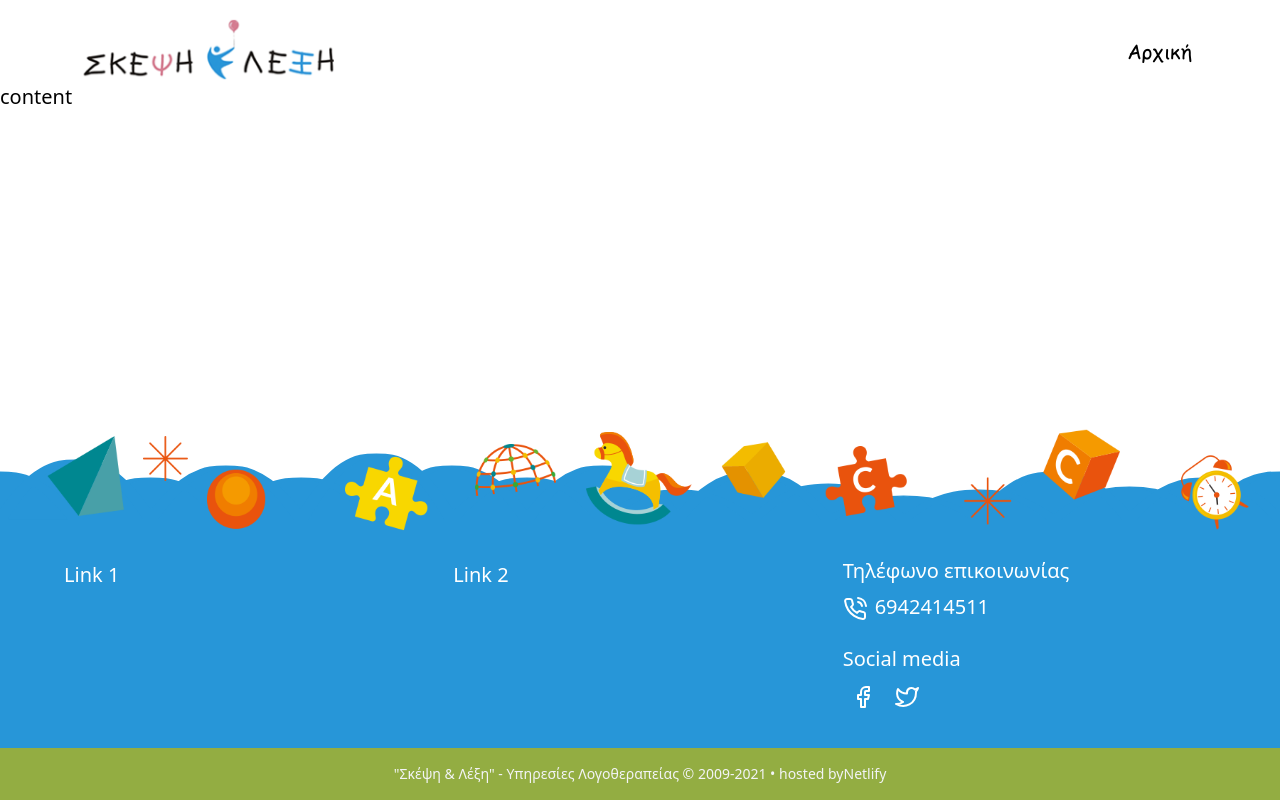
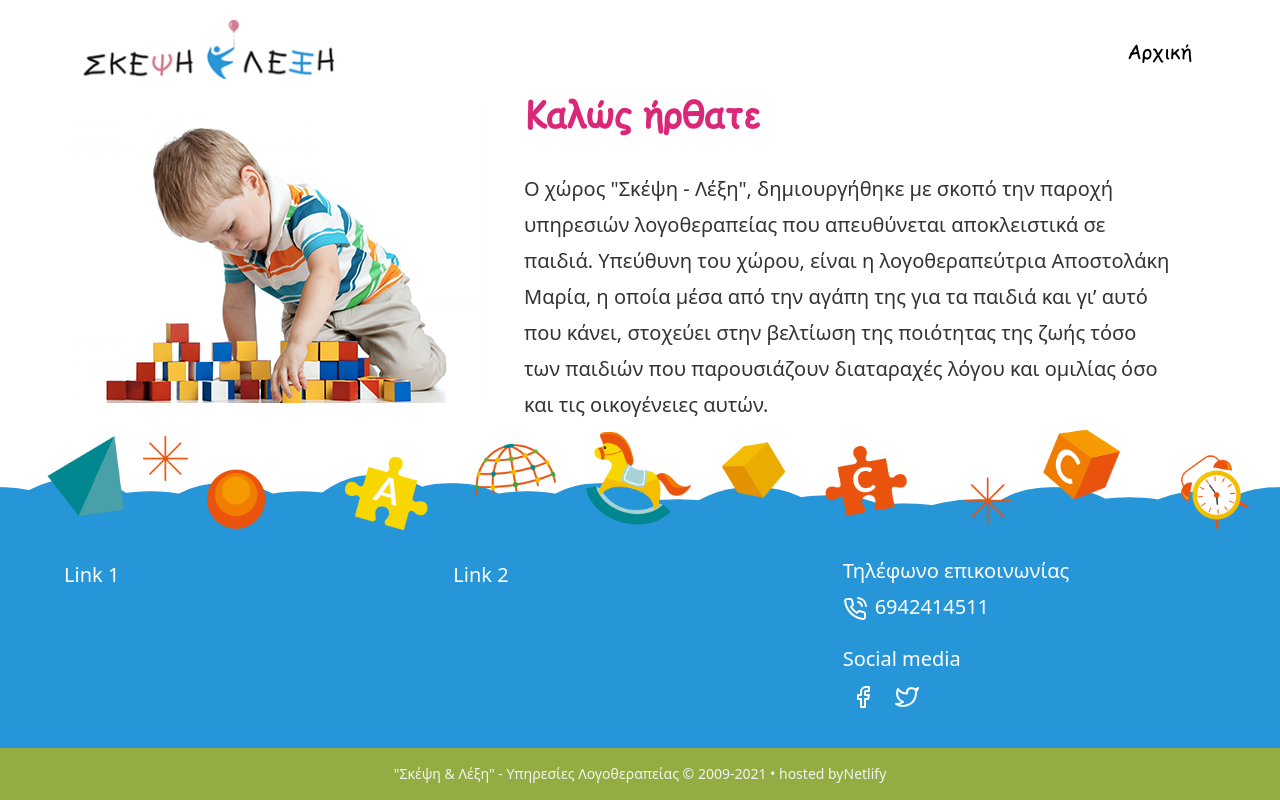
Before and after one commit to vkarampinis/skepsileksi.gr, a Next.js app: page / in a window 1280 px wide. Built offline with nearby package versions, Linux system fonts and the light colour scheme.

Commit message:
create BaseLayout

```diff
--- /dev/null
+++ b/components/BaseLayout.js
@@ -0,0 +1,18 @@
+import Head from "next/head";
+import Footer from "./Footer";
+import Header from "./Header";
+
+export default function BaseLayout({ title = "Λογοθεραπεία", children }) {
+  return (
+    <div className="container flex flex-col h-screen max-w-full text-xl bg-my-white text-my-base font-body">
+      <Head>
+        <title>{title}</title>
+        <meta name="description" content="Generated by create next app" />
+        <link rel="icon" href="/favicon.ico" />
+      </Head>
+      <Header />
+      <div className="flex-grow">{children}</div>
+      <Footer />
+    </div>
+  );
+}
--- a/pages/index.js
+++ b/pages/index.js
@@ -1,18 +1,34 @@
-import Head from "next/head";
-import Footer from "../components/Footer";
-import Header from "../components/Header";
+import BaseLayout from "../components/BaseLayout";
 
 export default function Home() {
   return (
-    <div className="container flex flex-col h-screen max-w-full text-xl bg-my-white text-my-base font-body">
-      <Head>
-        <title>Λογοθεραπεία</title>
-        <meta name="description" content="Generated by create next app" />
-        <link rel="icon" href="/favicon.ico" />
-      </Head>
-      <Header />
-      <div className="flex-grow">content</div>
-      <Footer />
+    <BaseLayout>
+      <Welcome />
+    </BaseLayout>
+  );
+}
+
+function Welcome() {
+  return (
+    <div className="container max-w-6xl mx-auto md:flex">
+      <div className="md:flex-initial">
+        <img
+          className="mb-6 lg:pt-5"
+          src="images/kid-playing.png"
+          alt="kid playing"
+        />
+      </div>
+      <div className="px-10 py-4 prose lg:flex-1 lg:prose-xl">
+        <h2>Καλώς ήρθατε</h2>
+        <p>
+          Ο χώρος "Σκέψη - Λέξη", δημιουργήθηκε με σκοπό την παροχή υπηρεσιών
+          λογοθεραπείας που απευθύνεται αποκλειστικά σε παιδιά. Υπεύθυνη του
+          χώρου, είναι η λογοθεραπεύτρια Αποστολάκη Μαρία, η οποία μέσα από την
+          αγάπη της για τα παιδιά και γι’ αυτό που κάνει, στοχεύει στην βελτίωση
+          της ποιότητας της ζωής τόσο των παιδιών που παρουσιάζουν διαταραχές
+          λόγου και ομιλίας όσο και τις οικογένειες αυτών.
+        </p>
+      </div>
     </div>
   );
 }
```
Also changed, not shown: public/images/kid-playing.png (renamed from static/images/kid-playing.png).
